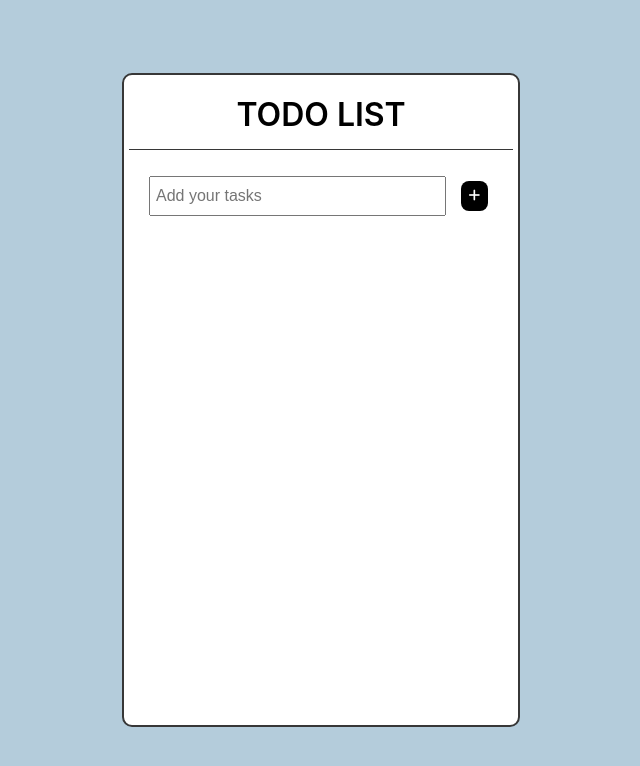
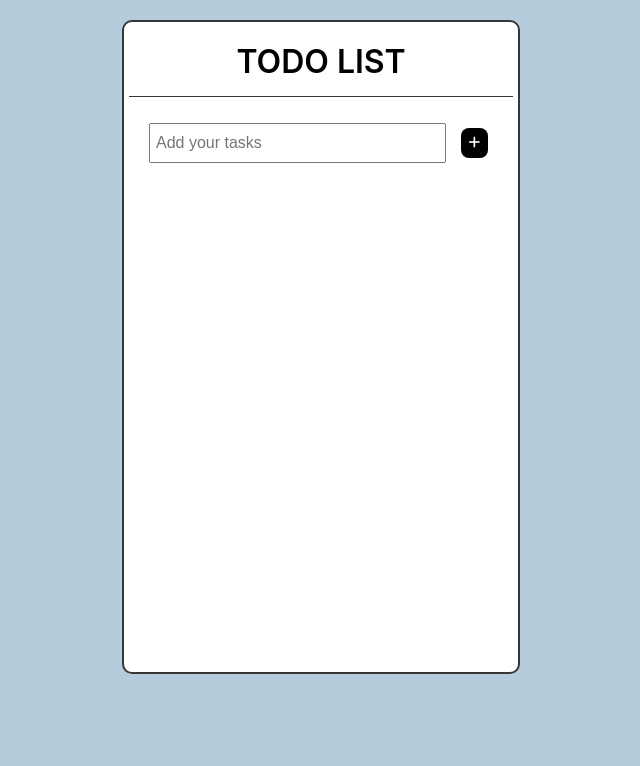
Before and after one commit to adityakumar48/todoList, a React (Create React App) app: page / in a window 1280 px wide. Shown: the top 766 px of the page, without its empty margins (319-959 px from the left). Built offline with nearby package versions, Linux system fonts and the light colour scheme.

Commit message:
still implementing the edit functionality

```diff
--- a/src/App.css
+++ b/src/App.css
@@ -8,19 +8,18 @@ body {
   display: flex;
   align-items: center;
   justify-content: center;
-  height: 100%;
-  width: 100%;
   background-color: rgb(180, 204, 219);
 }
 
 .main-container {
   padding: 5px;
-  height: 80vh;
+  height: max-content;
+  min-height: 80vh;
   background-color: rgb(255, 255, 255);
   border: 2px solid rgb(55, 55, 55);
   width: 30vw;
   border-radius: 10px;
-  margin: auto;
+  margin: 20px auto;
   display: grid;
   gap: 10px;
   grid-template-columns: 1fr;
--- a/src/App.jsx
+++ b/src/App.jsx
@@ -7,7 +7,7 @@ import List from "./List";
 function App() {
   const toastOptions = {
     position: "top-right",
-    autoClose: 4000,
+    autoClose: 3000,
     hideProgressBar: false,
     closeOnClick: true,
     pauseOnHover: true,
--- a/src/List.jsx
+++ b/src/List.jsx
@@ -1,7 +1,10 @@
 import React from "react";
 import "./App.css";
 
-// deleting the item form the list
+const List = ({ currentElement, index, addTask, setTask, deleteNotify }) => {
+
+
+// deleting the item from the list
 function deleteList(listid, addTask, setTask, deleteNotify) {
   let filteredItem = addTask.filter((currentElement) => {
     return listid !== currentElement.id;
@@ -10,7 +13,20 @@ function deleteList(listid, addTask, setTask, deleteNotify) {
   deleteNotify();
 }
 
-const List = ({ currentElement, index, addTask, setTask, deleteNotify }) => {
+
+//edit functionality
+
+function editListItem(id) {
+
+  let filteredList = addTask.filter((currEle) => {
+    return id !== currEle;
+  })
+  console.log(filteredList.task)
+
+}
+
+
+
   return (
     <>
       <li key={index}>
@@ -20,7 +36,7 @@ const List = ({ currentElement, index, addTask, setTask, deleteNotify }) => {
           {currentElement.task}
         </div>
         <span>
-          <button className=" btn edit-btn">
+          <button onClick={()=> editListItem(currentElement.id)} className=" btn edit-btn">
             <i class="fa-solid fa-pen-to-square"></i>
           </button>
           <button
```
